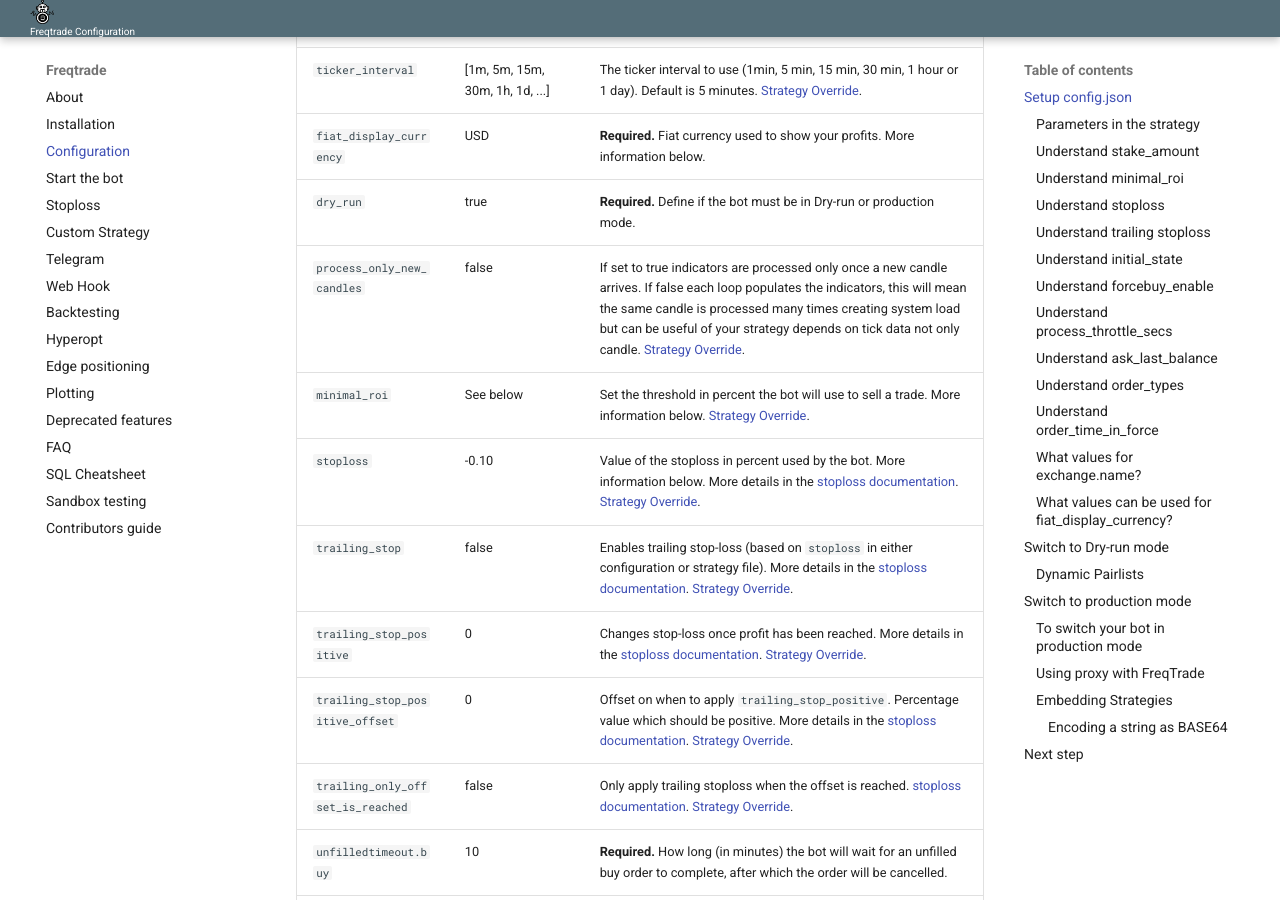
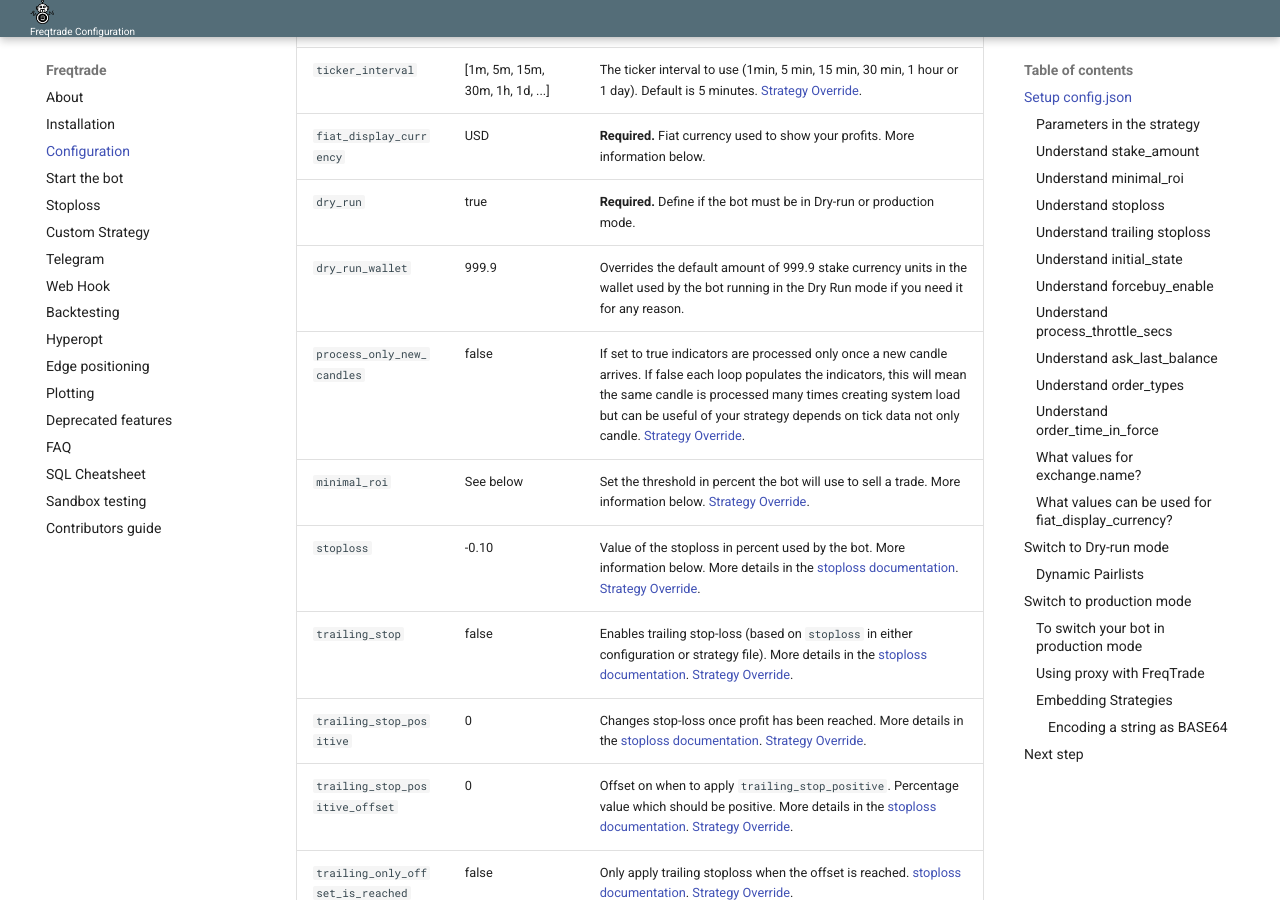
Before and after one commit to jacksonmori755/Crypto-trading-bot, an MkDocs documentation site: the page built from docs/configuration.md, in a window 1280 px wide and 900 px high, scrolled down 759 px. Built offline with MkDocs 1.6.1 and Material for MkDocs 9.7.7, drawn with Linux system fonts in a browser that asks for light colours.

Commit message:
docs for dry_run_wallet

```diff
--- a/docs/configuration.md
+++ b/docs/configuration.md
@@ -20,6 +20,7 @@ Mandatory Parameters are marked as **Required**.
 | `ticker_interval` | [1m, 5m, 15m, 30m, 1h, 1d, ...] | The ticker interval to use (1min, 5 min, 15 min, 30 min, 1 hour or 1 day). Default is 5 minutes. [Strategy Override](#parameters-in-the-strategy).
 | `fiat_display_currency` | USD | **Required.** Fiat currency used to show your profits. More information below.
 | `dry_run` | true | **Required.** Define if the bot must be in Dry-run or production mode.
+| `dry_run_wallet` | 999.9 | Overrides the default amount of 999.9 stake currency units in the wallet used by the bot running in the Dry Run mode if you need it for any reason.
 | `process_only_new_candles` | false | If set to true indicators are processed only once a new candle arrives. If false each loop populates the indicators, this will mean the same candle is processed many times creating system load but can be useful of your strategy depends on tick data not only candle. [Strategy Override](#parameters-in-the-strategy).
 | `minimal_roi` | See below | Set the threshold in percent the bot will use to sell a trade. More information below. [Strategy Override](#parameters-in-the-strategy).
 | `stoploss` | -0.10 | Value of the stoploss in percent used by the bot. More information below. More details in the [stoploss documentation](stoploss.md). [Strategy Override](#parameters-in-the-strategy).
```
